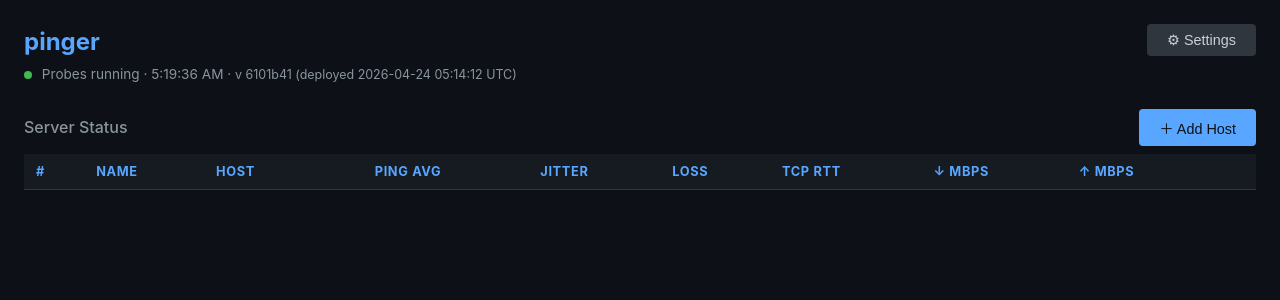
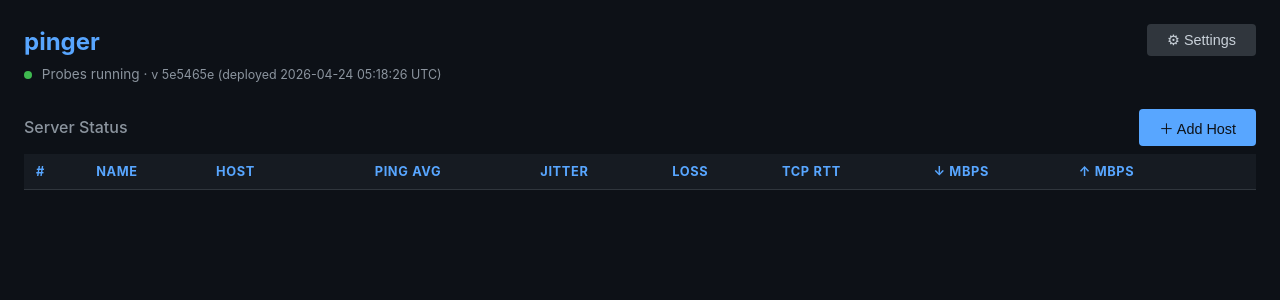
Before and after one commit to darwin-xu/pinger, a Flask app: page / in a window 1280 px wide. Shown: the top 300 px of the page. Run offline with Flask 3, Linux system fonts and the light colour scheme; lists and menus that the app fills with data are empty.

Commit message:
feat: remove clock display from dashboard and update version information

```diff
--- a/templates/index.html
+++ b/templates/index.html
@@ -220,7 +220,6 @@
     <p class="subtitle">
       <span class="dot {{ 'on' if running else 'off' }}"></span>
       Probes {{ "running" if running else "stopped" }}
-      · <span id="clock"></span>
       · <span id="app-version" style="color:var(--text-dim);font-size:0.78rem">…</span>
     </p>
   </div>
@@ -453,11 +452,7 @@ function tickCeil(ms, zl) {
   return f + zl.tickMs;
 }
 
-// ── Clock ─────────────────────────────────────────────────────────────────────
-function tick() {
-  document.getElementById('clock').textContent = new Date().toLocaleTimeString();
-}
-tick(); setInterval(tick, 1000);
+// (clock removed)
 
 // ── Version check ─────────────────────────────────────────────────────────────
 let _currentVersion = null;
--- a/version.txt
+++ b/version.txt
@@ -1 +1 @@
-6101b41 (deployed 2026-04-24 05:14:12 UTC)
+5e5465e (deployed 2026-04-24 05:18:26 UTC)
```
